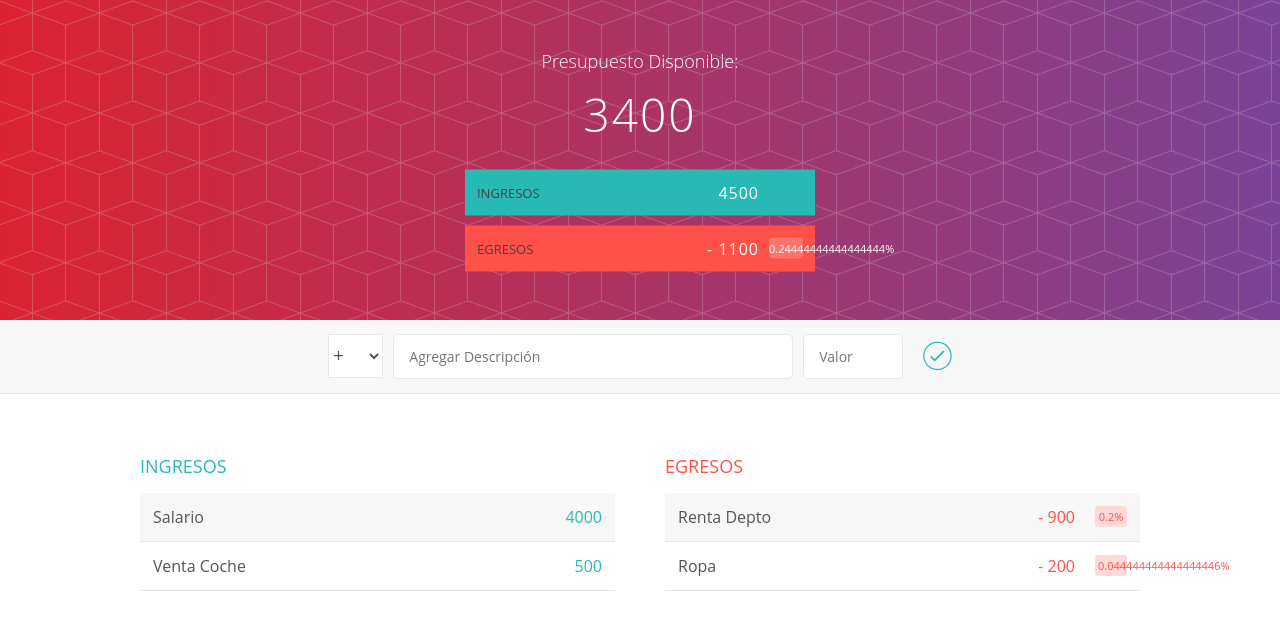
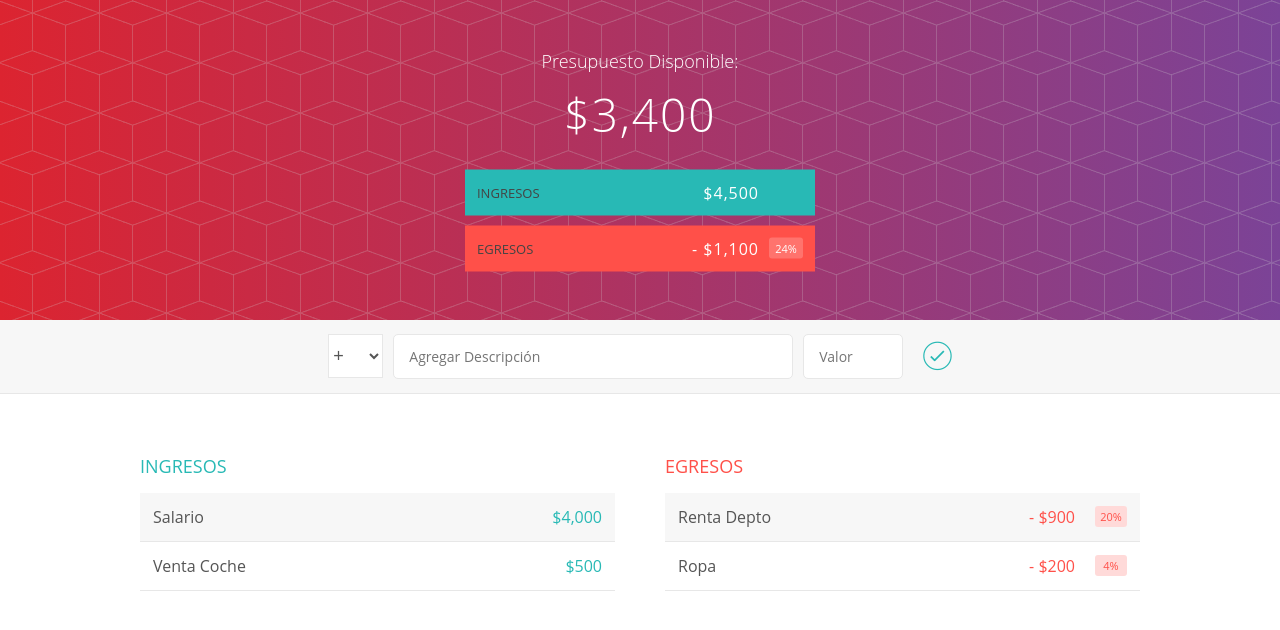
Before and after one commit to Eyder-Santiago/presupuesto_angular, an Angular app: page / in a window 1280 px wide. Shown: the top 630 px of the page. Built offline with nearby package versions, Linux system fonts and the light colour scheme.

Commit message:
uso de pipes, format moneda -57

```diff
--- a/src/app/cabecero/cabecero.component.html
+++ b/src/app/cabecero/cabecero.component.html
@@ -4,12 +4,12 @@
             Presupuesto Disponible:
         </div>
 
-        <div class="presupuesto_valor">{{presupuestoTotal}}</div>
+        <div class="presupuesto_valor">{{presupuestoTotal | currency:'COP':'$':'0.0-0'}}</div>  <!--manejamos pipes | currency:'COP':-->
 
         <div class="presupuesto_ingreso limpiarEstilos">
             <div class="presupuesto_ingreso--texto">Ingresos</div>
             <div class="right">
-                <div class="presupuesto_ingreso--valor">{{ingresoTotal}}</div>
+                <div class="presupuesto_ingreso--valor">{{ingresoTotal | currency:'COP':'$':'0.0-0'}}</div>
                 <div class="presupuesto_ingreso--porcentaje">&nbsp;</div>
             </div>
         </div>
@@ -17,8 +17,8 @@
         <div class="presupuesto_egreso limpiarEstilos">
             <div class="presupuesto_egreso--text">Egresos</div>
             <div class="right limpiarEstilos">
-                <div class="presupuesto_egreso--valor">- {{egresoTotal}}</div>
-                <div class="presupuesto_egreso--porcentaje">{{porcentajeTotal}}%</div>
+                <div class="presupuesto_egreso--valor">- {{egresoTotal | currency:'COP':'$':'0.0-0'}}</div>
+                <div class="presupuesto_egreso--porcentaje">{{porcentajeTotal | percent}}</div> <!--pipe percent-->
             </div>
         </div>
     </div>
--- a/src/app/egreso/egreso.component.html
+++ b/src/app/egreso/egreso.component.html
@@ -5,8 +5,8 @@
         <div *ngFor="let egreso of egresos" class="elemento limpiarEstilos" >
             <div class="elemento_descripcion">{{egreso.descripcion}}</div>
             <div class="right limpiarEstilos">
-                <div class="elemento_valor">- {{egreso.valor}}</div>
-                <div class="elemento_porcentaje">{{calcularPorcentaje(egreso)}}%</div>
+                <div class="elemento_valor">- {{egreso.valor | currency:'COP':'$':'0.0-0'}}</div>
+                <div class="elemento_porcentaje">{{calcularPorcentaje(egreso) | percent}}</div> <!--quita decimales al porcentaje-->
                 <div class="elemento_eliminar">
                     <button class="elemento_eliminar--btn">
                         <i class="ion-ios-close-outline" (click)="eliminarRegistro(egreso)"></i>
--- a/src/app/ingreso/ingreso.component.html
+++ b/src/app/ingreso/ingreso.component.html
@@ -5,7 +5,7 @@
             <div *ngFor="let ingreso of ingresos" class="elemento limpiarEstilos">
                 <div class="elemento_descripcion">{{ingreso.descripcion}}</div>
                 <div class="right limpiarEstilos">
-                    <div class="elemento_valor">{{ingreso.valor}}</div>
+                    <div class="elemento_valor">{{ingreso.valor | currency:'COP':'$':'0.0-0'}}</div>
                     <div class="elemento_eliminar">
                         <button class="elemento_eliminar--btn">
                             <i class="ion-ios-close-outline"(click)="eliminarRegistro(ingreso)"></i><!--onclick para eliminar elemneto-->
```
